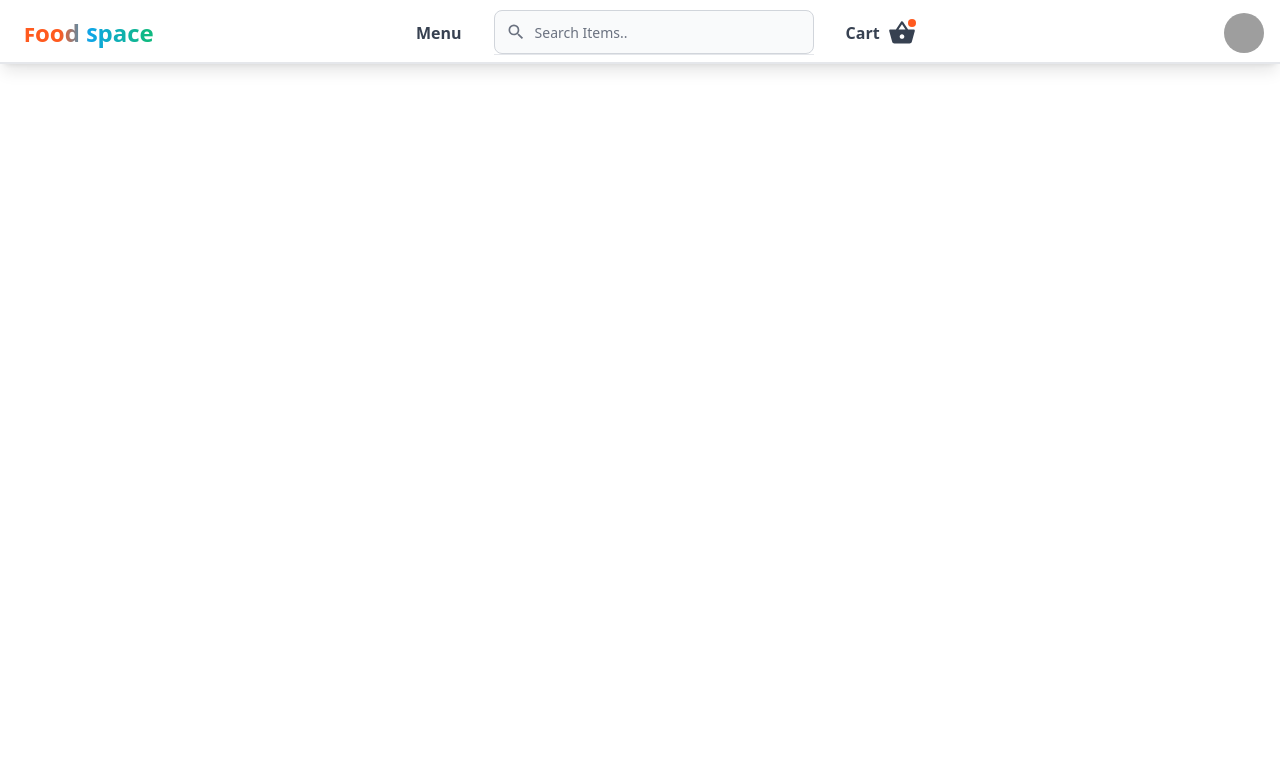
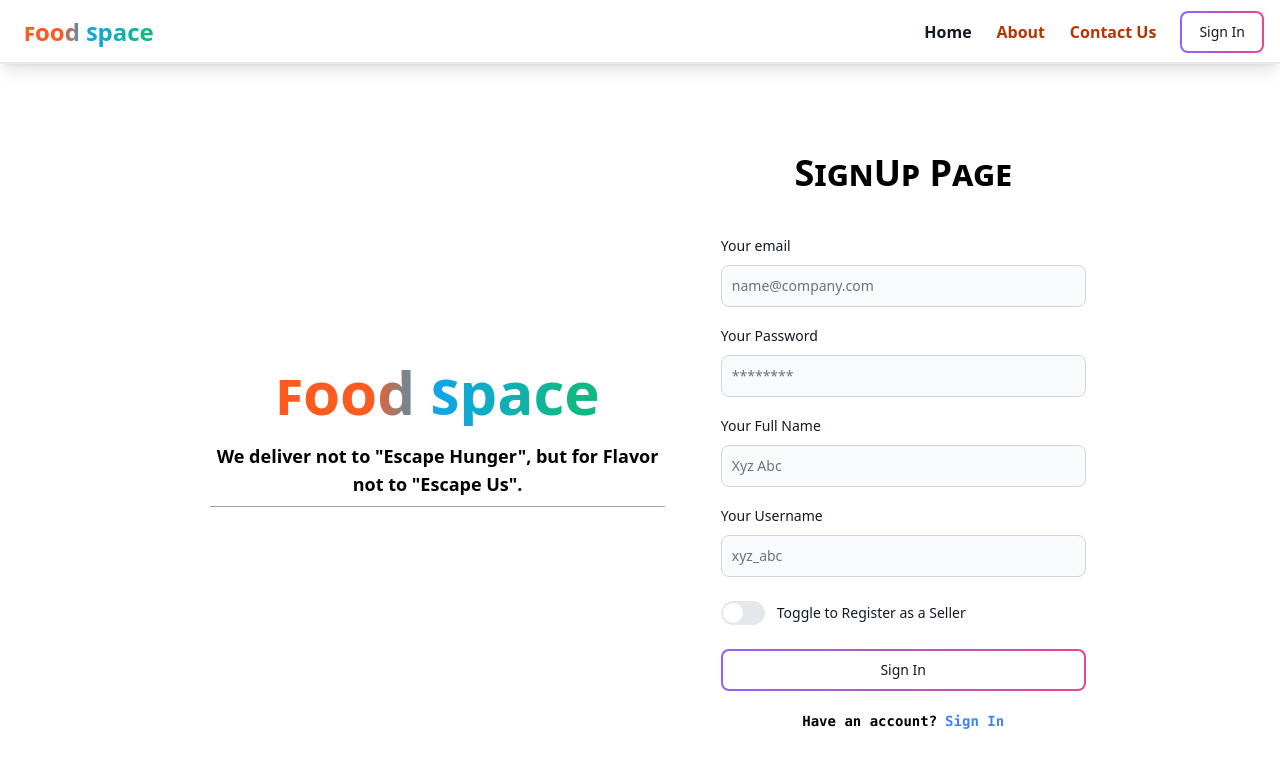
Before and after one commit to Himani2601/project, a React (Vite) app in the folder Client/: page /signup in a window 1280 px wide. Shown: the top 768 px of the page. Built offline with nearby package versions, Linux system fonts and the light colour scheme; grey boxes are pictures that could not be loaded.

Commit message:
SignIn and SignUp UI complete

```diff
--- a/Client/src/App.jsx
+++ b/Client/src/App.jsx
@@ -5,7 +5,8 @@ import Home from "./pages/Home"
 import Cart from './components/Cart/Cart'
 import Menu from "./components/Menu/Menu"
 import Search from "./components/Search/Search"
-import SignIn from './components/SignUp and SignIn/SignIn'
+import SignIn from './pages/SignIn'
+import SignUp from "./pages/SignUp"
 
 // import PrivateRoute from "./components/PrivateRoute"
 
@@ -18,6 +19,7 @@ const App = () => {
         <Routes>
           <Route path="/" element={<Home />} />
           <Route path="/signin" element={<SignIn />} />
+          <Route path="/signup" element={<SignUp />} />
           {/* <Route element={<PrivateRoute />}> */}
           <Route path="/cart" element={<Cart />} />
           <Route path="/menu" element={<Menu />} />
--- a/Client/src/components/Header/Header.jsx
+++ b/Client/src/components/Header/Header.jsx
@@ -4,7 +4,7 @@ import { MdSearch, MdShoppingBasket } from "react-icons/md";
 import { NavLink, Link } from 'react-router-dom';
 
 const Header = () => {
-    const currentUser = true; // Change to true or false as needed
+    const currentUser = false; // Change to true or false as needed
     const [headerValue, setHeaderValue] = useState(currentUser ? 'Menu' : 'Home');
     const [linkValue, setLinkValue] = useState(currentUser ? '/menu' : '/');
     const [showSearchInput, setShowSearchInput] = useState(false);
--- a/Client/src/components/Menu/FoodItem.jsx
+++ b/Client/src/components/Menu/FoodItem.jsx
@@ -11,7 +11,7 @@ const FoodItem = ({ id, name, price, description, image }) => {
         <div className="lg:w-1/4 md:w-1/2 w-full p-4">
             <div className="h-full border-2 border-gray-300 shadow-md border-opacity-60 rounded-lg overflow-hidden transition duration-300 transform hover:scale-105">
                 <div className='relative'>
-                    <img className="lg:h-48 md:h-36 w-full object-cover object-center" src={image} alt={name} />
+                    <img className="lg:h-48 md:h-36 w-full object-cover object-center transition duration-300 transform hover:scale-105" src={image} alt={name} />
                     {
                         !cartItems[name] ?
                             <LuPlus onClick={() => addToCart(name)} className='mt-5 mx-5 absolute w-7 h-7 cursor-pointer bottom-5 right-0 border-2 bg-white rounded-full p-1 flex items-center justify-center hover:cursor-pointer' />
--- a/Client/src/components/SignUp and SignIn/SignIn.jsx
+++ /dev/null
@@ -1,11 +0,0 @@
-import React from 'react'
-
-const SignIn = () => {
-    return (
-        <div className='mt-16 min-h-screen'>
-            <h3>Sign In</h3>
-        </div>
-    )
-}
-
-export default SignIn
--- /dev/null
+++ b/Client/src/pages/SignIn.jsx
@@ -0,0 +1,87 @@
+import { Alert, Button, Label, Spinner, TextInput } from 'flowbite-react';
+import { useState } from 'react';
+import { Link, useNavigate } from 'react-router-dom';
+// import OAuth from '../components/OAuth';
+
+const SignIn = () => {
+    const [formData, setFormData] = useState({});
+    // const { loading, error: errorMessage } = useSelector((state) => state.user);
+    // const dispatch = useDispatch();
+    const navigate = useNavigate();
+    const handleChange = (e) => {
+        setFormData({ ...formData, [e.target.id]: e.target.value.trim() });
+    };
+    // const handleSubmit = async (e) => {
+    //     e.preventDefault();
+    //     if (!formData.email || !formData.password) {
+    //         return dispatch(signInFailure('Please fill all the fields'));
+    //     }
+    //     try {
+    //         dispatch(signInStart());
+    //         const res = await fetch('/api/auth/signin', {
+    //             method: 'POST',
+    //             headers: { 'Content-Type': 'application/json' },
+    //             body: JSON.stringify(formData),
+    //         });
+    //         const data = await res.json();
+    //         if (data.success === false) {
+    //             dispatch(signInFailure(data.message));
+    //         }
+
+    //         if (res.ok) {
+    //             dispatch(signInSuccess(data));
+    //             navigate('/');
+    //         }
+    //     } catch (error) {
+    //         dispatch(signInFailure(error.message));
+    //     }
+    // };
+    return (
+        <div className='min-h-screen mt-10 flex items-center justify-center md:mx-8 md:flex-row flex-col md:gap-10 gap-3'>
+            <div className='md:w-[40%] text-center hidden md:block'>
+                <Link to='/' className='font-bold text-5xl md:text-6xl' style={{ fontVariant: 'unicase' }}>
+                    <span className='px-2 py-1 bg-gradient-to-r from-orange-500 from-30% via-sky-500 via-50% to-emerald-500 to-90% rounded-lg inline-block text-transparent bg-clip-text'>Food Space</span>
+                </Link>
+                <h3 className="text-lg font-semibold m-4 border-b border-gray-400 pb-2 text-black">
+                    We deliver not to "Escape Hunger", but for Flavor not to "Escape Us".
+                </h3>
+            </div>
+            <div className='md:w-[30%] w-[85%]'>
+                <form className='flex flex-col gap-4'>
+                    <span className='px-2 py-1 text-black rounded-lg inline-block font-bold text-5xl md:text-4xl text-center mb-5' style={{ fontVariant: 'petite-caps' }}>SignIn Page</span>
+                    <div>
+                        <Label value='Your email' />
+                        <TextInput
+                            type='email'
+                            placeholder='name@company.com'
+                            id='email'
+                            onChange={handleChange}
+                            className='mt-2'
+                        />
+                    </div>
+                    <div className='gap-2'>
+                        <Label value='Your Password' />
+                        <TextInput
+                            type='password'
+                            placeholder='********'
+                            id='password'
+                            onChange={handleChange}
+                            className='mt-2'
+                        />
+                    </div>
+                    <Button gradientDuoTone="purpleToPink" outline>
+                        Sign In
+                    </Button>
+                </form>
+                <div className='flex gap-2 text-sm font-mono font-semibold mt-5 justify-center'>
+                    <span>Dont Have an account?</span>
+                    <Link to='/signup' className='text-blue-500'>
+                        Sign Up
+                    </Link>
+                </div>
+            </div>
+        </div>
+    );
+}
+
+export default SignIn;
--- /dev/null
+++ b/Client/src/pages/SignUp.jsx
@@ -0,0 +1,100 @@
+import { Alert, Button, Label, Spinner, TextInput, ToggleSwitch } from 'flowbite-react';
+import { useState } from 'react';
+import { Link, useNavigate } from 'react-router-dom';
+// import OAuth from '../components/OAuth';
+
+const SignUp = () => {
+    const [formData, setFormData] = useState({
+        isseller: false, // Initialize isseller to false
+    });
+
+    const [isseller, setIsSeller] = useState(false);
+
+    const handleChange = (e) => {
+        setFormData({ ...formData, [e.target.id]: e.target.value.trim() });
+    };
+
+    const handleToggle = () => {
+        setFormData({ ...formData, isseller: !formData.isseller });
+    };
+
+    const handleSubmit = (e) => {
+        e.preventDefault();
+        console.log(formData);
+    };
+
+    return (
+        <div className='min-h-screen mt-10 flex items-center justify-center md:mx-8 md:flex-row flex-col md:gap-10 gap-3'>
+            <div className='md:w-[40%] text-center hidden md:block'>
+                <Link to='/' className='font-bold text-5xl md:text-6xl' style={{ fontVariant: 'unicase' }}>
+                    <span className='px-2 py-1 bg-gradient-to-r from-orange-500 from-30% via-sky-500 via-50% to-emerald-500 to-90% rounded-lg inline-block text-transparent bg-clip-text'>Food Space</span>
+                </Link>
+                <h3 className="text-lg font-semibold m-4 border-b border-gray-400 pb-2 text-black">
+                    We deliver not to "Escape Hunger", but for Flavor not to "Escape Us".
+                </h3>
+            </div>
+            <div className='md:w-[30%] w-[85%]'>
+                <form className='flex flex-col gap-4'>
+                    <span className='px-2 py-1 text-black rounded-lg inline-block font-bold text-5xl md:text-4xl text-center mb-5' style={{ fontVariant: 'petite-caps' }}>SignUp Page</span>
+                    <div>
+                        <Label value='Your email' />
+                        <TextInput
+                            type='email'
+                            placeholder='name@company.com'
+                            id='email'
+                            onChange={handleChange}
+                            className='mt-2'
+                        />
+                    </div>
+                    <div className='gap-2'>
+                        <Label value='Your Password' />
+                        <TextInput
+                            type='password'
+                            placeholder='********'
+                            id='password'
+                            onChange={handleChange}
+                            className='mt-2'
+                        />
+                    </div>
+                    <div className='gap-2'>
+                        <Label value='Your Full Name' />
+                        <TextInput
+                            type='text'
+                            placeholder='Xyz Abc'
+                            id='name'
+                            onChange={handleChange}
+                            className='mt-2'
+                        />
+                    </div>
+                    <div className='gap-2'>
+                        <Label value='Your Username' />
+                        <TextInput
+                            type='text'
+                            placeholder='xyz_abc'
+                            id='username'
+                            onChange={handleChange}
+                            className='mt-2'
+                        />
+                    </div>
+                    <ToggleSwitch
+                        checked={formData.isseller}
+                        label="Toggle to Register as a Seller"
+                        onChange={handleToggle}
+                        className='my-2'
+                    />
+                    <Button gradientDuoTone="purpleToPink" outline onClick={handleSubmit}>
+                        Sign In
+                    </Button>
+                </form>
+                <div className='flex gap-2 text-sm font-mono font-semibold mt-5 justify-center'>
+                    <span>Have an account?</span>
+                    <Link to='/signin' className='text-blue-500'>
+                        Sign In
+                    </Link>
+                </div>
+            </div>
+        </div>
+    );
+}
+
+export default SignUp;
```
Also changed, not shown: 1 other file (tests, documents, lock files or other folders).
